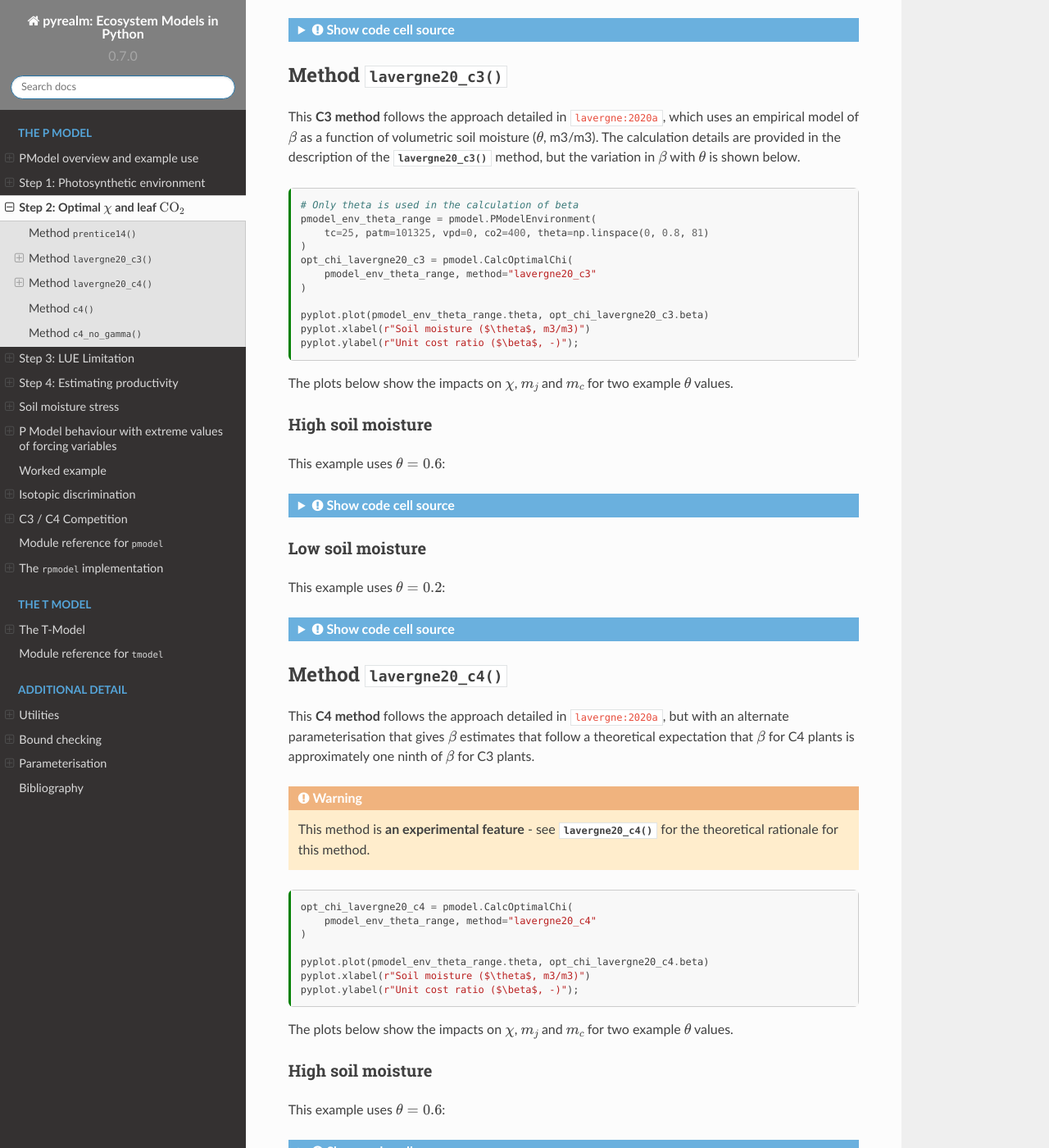
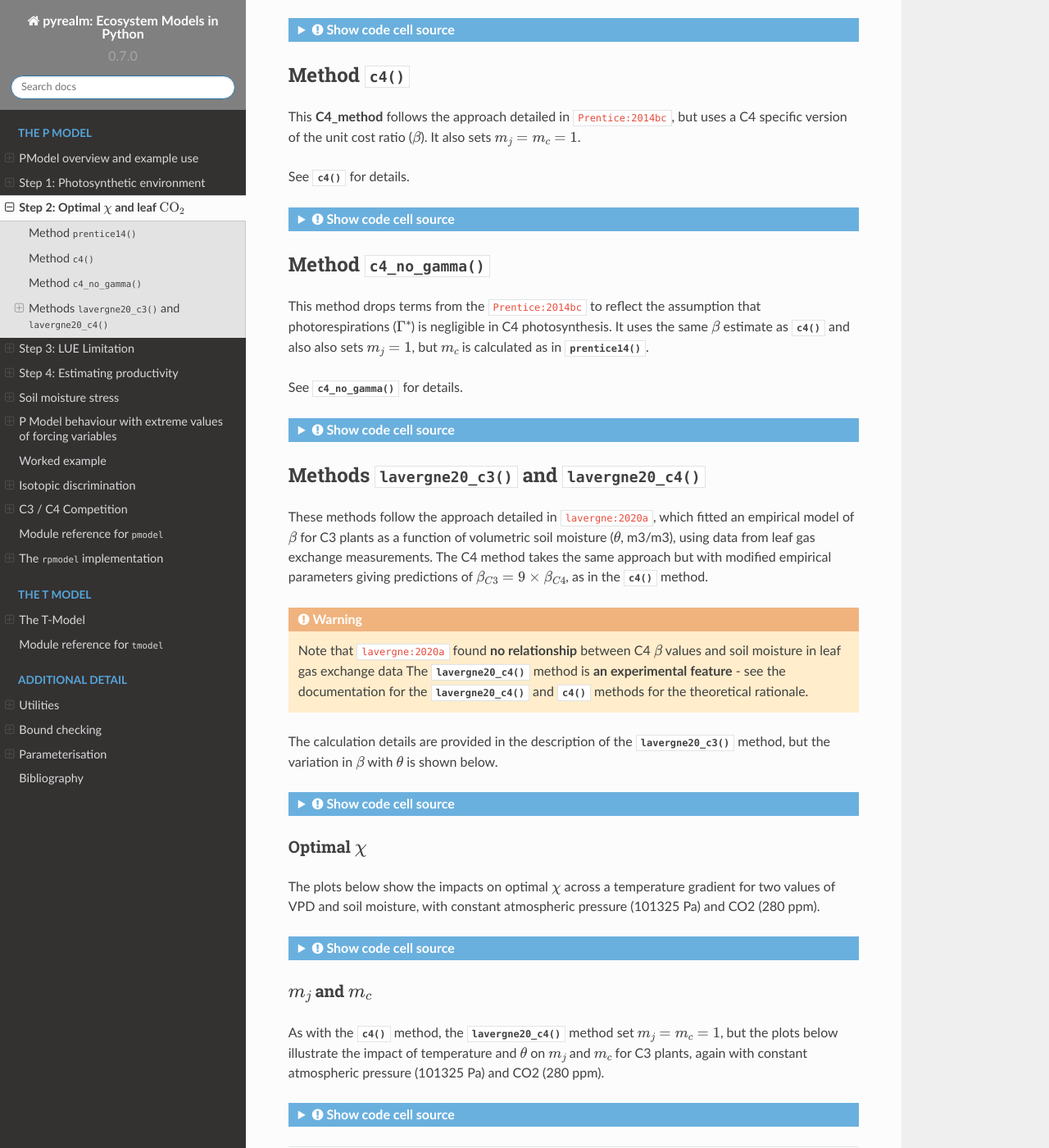
Before and after one commit to ImperialCollegeLondon/pyrealm, a Sphinx documentation site: the page built from source/pmodel/optimal_chi.md, in a window 1280 px wide and 1400 px high, scrolled down 608 px. Shown: the whole window at 82% size. Built offline with Sphinx 7.4.7 and the Read the Docs theme 2.0.0, drawn with Linux system fonts in a browser that asks for light colours; cross-references to code outside the pages are shown as plain code; some of the changed lines change nothing that is shown; some of the changed text lies outside the part shown.

Commit message:
Rejig of lavergne methods in optimal_chi.md to focus on theta effects

````diff
--- a/source/pmodel/optimal_chi.md
+++ b/source/pmodel/optimal_chi.md
@@ -164,112 +164,6 @@ pmodel_c3 = pmodel.PModel(pmodel_env, method_optchi="prentice14")
 plot_opt_chi(pmodel_c3)
 ```
 
-## Method {meth}`~pyrealm.pmodel.CalcOptimalChi.lavergne20_c3`
-
-This **C3 method** follows the approach detailed in {cite}`lavergne:2020a`, which uses
-an empirical model of $\beta$ as a function of volumetric soil moisture ($\theta$,
-m3/m3). The calculation details are provided in the description of the
-{meth}`~pyrealm.pmodel.CalcOptimalChi.lavergne20_c3` method, but the variation in
-$\beta$ with $\theta$ is shown below.
-
-```{code-cell}
-# Only theta is used in the calculation of beta
-pmodel_env_theta_range = pmodel.PModelEnvironment(
-    tc=25, patm=101325, vpd=0, co2=400, theta=np.linspace(0, 0.8, 81)
-)
-opt_chi_lavergne20_c3 = pmodel.CalcOptimalChi(
-    pmodel_env_theta_range, method="lavergne20_c3"
-)
-
-pyplot.plot(pmodel_env_theta_range.theta, opt_chi_lavergne20_c3.beta)
-pyplot.xlabel(r"Soil moisture ($\theta$, m3/m3)")
-pyplot.ylabel(r"Unit cost ratio ($\beta$, -)");
-```
-
-The plots below show the impacts on $\chi$, $m_j$ and $m_c$ for two example $\theta$
-values.
-
-### High soil moisture
-
-This example uses $\theta = 0.6$:
-
-```{code-cell}
-:tags: [hide-input]
-pmodel_env_th06 = pmodel.PModelEnvironment(
-    tc=tc_4d, patm=patm_4d, vpd=vpd_4d, co2=co2_4d, theta=0.6
-)
-# Run the P Model and plot predictions
-pmodel_lav_th06 = pmodel.PModel(pmodel_env_th06, method_optchi="lavergne20_c3")
-plot_opt_chi(pmodel_lav_th06)
-```
-
-### Low soil moisture
-
-This example uses $\theta = 0.2$:
-
-```{code-cell}
-:tags: [hide-input]
-pmodel_env_th02 = pmodel.PModelEnvironment(
-    tc=tc_4d, patm=patm_4d, vpd=vpd_4d, co2=co2_4d, theta=0.2
-)
-# Run the P Model and plot predictions
-pmodel_lav_th02 = pmodel.PModel(pmodel_env_th02, method_optchi="lavergne20_c3")
-plot_opt_chi(pmodel_lav_th02)
-```
-
-## Method {meth}`~pyrealm.pmodel.CalcOptimalChi.lavergne20_c4`
-
-This **C4 method** follows the approach detailed in {cite}`lavergne:2020a`, but with an
-alternate parameterisation that gives $\beta$ estimates that follow a theoretical
-expectation that $\beta$ for C4 plants is approximately one ninth of $\beta$ for C3
-plants.
-
-```{warning}
-This method is **an experimental feature** - see
-{meth}`~pyrealm.pmodel.CalcOptimalChi.lavergne20_c4` for the theoretical rationale for
-this method.
-```
-
-```{code-cell}
-opt_chi_lavergne20_c4 = pmodel.CalcOptimalChi(
-    pmodel_env_theta_range, method="lavergne20_c4"
-)
-
-pyplot.plot(pmodel_env_theta_range.theta, opt_chi_lavergne20_c4.beta)
-pyplot.xlabel(r"Soil moisture ($\theta$, m3/m3)")
-pyplot.ylabel(r"Unit cost ratio ($\beta$, -)");
-```
-
-The plots below show the impacts on $\chi$, $m_j$ and $m_c$ for two example $\theta$
-values.
-
-### High soil moisture
-
-This example uses $\theta = 0.6$:
-
-```{code-cell}
-:tags: [hide-input]
-pmodel_env_th06 = pmodel.PModelEnvironment(
-    tc=tc_4d, patm=patm_4d, vpd=vpd_4d, co2=co2_4d, theta=0.6
-)
-# Run the P Model and plot predictions
-pmodel_lav_th06 = pmodel.PModel(pmodel_env_th06, method_optchi="lavergne20_c4")
-plot_opt_chi(pmodel_lav_th06)
-```
-
-### Low soil moisture
-
-This example uses $\theta = 0.2$:
-
-```{code-cell}
-:tags: [hide-input]
-pmodel_env_th02 = pmodel.PModelEnvironment(
-    tc=tc_4d, patm=patm_4d, vpd=vpd_4d, co2=co2_4d, theta=0.2
-)
-# Run the P Model and plot predictions
-pmodel_lav_th02 = pmodel.PModel(pmodel_env_th02, method_optchi="lavergne20_c4")
-plot_opt_chi(pmodel_lav_th02)
-```
 
 ## Method {meth}`~pyrealm.pmodel.CalcOptimalChi.c4`
 
@@ -293,7 +187,7 @@ This method drops terms from the {cite}`Prentice:2014bc` to reflect the
 assumption that photorespirations ($\Gamma^\ast$) is negligible in C4
 photosynthesis. It uses the same $\beta$ estimate as
 {meth}`~pyrealm.pmodel.CalcOptimalChi.c4` and also also sets $m_j = 1$, but
-$m_c$ is calculated.
+$m_c$ is calculated as in {meth}`~pyrealm.pmodel.CalcOptimalChi.prentice14`.
 
 See {meth}`~pyrealm.pmodel.CalcOptimalChi.c4_no_gamma` for details.
 
@@ -304,3 +198,167 @@ See {meth}`~pyrealm.pmodel.CalcOptimalChi.c4_no_gamma` for details.
 pmodel_c4 = pmodel.PModel(pmodel_env, method_optchi="c4_no_gamma")
 plot_opt_chi(pmodel_c4)
 ```
+
+## Methods {meth}`~pyrealm.pmodel.CalcOptimalChi.lavergne20_c3` and {meth}`~pyrealm.pmodel.CalcOptimalChi.lavergne20_c4`
+
+These methods follow the approach detailed in {cite}`lavergne:2020a`, which fitted
+an empirical model of $\beta$ for C3 plants as a function of volumetric soil moisture
+($\theta$, m3/m3), using data from leaf gas exchange measurements. The C4 method takes
+the same approach but with modified empirical parameters giving predictions of
+$\beta_{C3} = 9 \times \beta_{C4}$, as in the {meth}`~pyrealm.pmodel.CalcOptimalChi.c4`
+method.
+
+```{warning}
+Note that {cite}`lavergne:2020a` found **no relationship** between C4 $\beta$
+values and soil moisture in leaf gas exchange data  The
+{meth}`~pyrealm.pmodel.CalcOptimalChi.lavergne20_c4` method is **an experimental
+feature** - see the documentation for the
+{meth}`~pyrealm.pmodel.CalcOptimalChi.lavergne20_c4` and
+{meth}`~pyrealm.pmodel.CalcOptimalChi.c4` methods for the theoretical rationale.
+```
+
+The calculation details are provided in the description of the
+{meth}`~pyrealm.pmodel.CalcOptimalChi.lavergne20_c3` method, but the variation in
+$\beta$ with $\theta$ is shown below.
+
+```{code-cell}
+:tags: [hide-input]
+
+# Only theta is used in the calculation of beta
+pmodel_env_theta_range = pmodel.PModelEnvironment(
+    tc=25, patm=101325, vpd=0, co2=400, theta=np.linspace(0, 0.8, 81)
+)
+opt_chi_lavergne20_c3 = pmodel.CalcOptimalChi(
+    pmodel_env_theta_range, method="lavergne20_c3"
+)
+opt_chi_lavergne20_c4 = pmodel.CalcOptimalChi(
+    pmodel_env_theta_range, method="lavergne20_c4"
+)
+# Plot the predictions
+fig, ax1 = pyplot.subplots(1, 1, figsize=(6, 4))
+ax1.plot(pmodel_env_theta_range.theta, opt_chi_lavergne20_c4.beta, label="C3")
+ax1.plot(pmodel_env_theta_range.theta, opt_chi_lavergne20_c3.beta, label="C4")
+ax1.set_xlabel(r"Soil moisture ($\theta$, m3/m3)")
+ax1.set_ylabel(r"Unit cost ratio ($\beta$, -)")
+ax1.legend()
+pyplot.tight_layout()
+```
+
+### Optimal $\chi$
+
+The plots below show the impacts on optimal $\chi$ across a temperature gradient for two
+values of VPD and soil moisture, with constant atmospheric pressure (101325 Pa) and CO2
+(280 ppm).
+
+```{code-cell}
+:tags: [hide-input]
+
+# Environments with high and low soil moisture
+theta_hi = 0.6
+theta_lo = 0.1
+pmodel_env_hi = pmodel.PModelEnvironment(
+    tc=tc_4d, patm=101325, vpd=vpd_4d, co2=co2_4d, theta=theta_hi
+)
+pmodel_env_lo = pmodel.PModelEnvironment(
+    tc=tc_4d, patm=patm_4d, vpd=vpd_4d, co2=co2_4d, theta=theta_lo
+)
+
+# Run the P Model and plot predictions
+chi_lavc3_hi = pmodel.CalcOptimalChi(pmodel_env_hi, method="lavergne20_c3")
+chi_lavc4_hi = pmodel.CalcOptimalChi(pmodel_env_hi, method="lavergne20_c4")
+chi_lavc3_lo = pmodel.CalcOptimalChi(pmodel_env_lo, method="lavergne20_c3")
+chi_lavc4_lo = pmodel.CalcOptimalChi(pmodel_env_lo, method="lavergne20_c4")
+
+fig, (ax1, ax2) = pyplot.subplots(1, 2, figsize=(10, 5), sharey=True)
+
+ax1.plot(
+    tc_1d,
+    chi_lavc3_hi.chi[0, :, 0, 0],
+    "b-",
+    label=f"VPD = {vpd_1d[0]}, theta={theta_hi}",
+)
+ax1.plot(
+    tc_1d,
+    chi_lavc3_hi.chi[0, :, 1, 0],
+    "b--",
+    label=f"VPD = {vpd_1d[1]}, theta={theta_hi}",
+)
+ax1.plot(
+    tc_1d,
+    chi_lavc3_lo.chi[0, :, 0, 0],
+    "r-",
+    label=f"VPD = {vpd_1d[0]}, theta={theta_lo}",
+)
+ax1.plot(
+    tc_1d,
+    chi_lavc3_lo.chi[0, :, 1, 0],
+    "r--",
+    label=f"VPD = {vpd_1d[1]}, theta={theta_lo}",
+)
+ax1.set_title(f"C3 plants (`lavergne20_c3`)")
+ax1.set_ylabel(r"Optimal $\chi$")
+ax1.set_xlabel("Temperature (°C)")
+ax1.legend(frameon=False)
+
+ax2.plot(tc_1d, chi_lavc4_hi.chi[0, :, 0, 0], "b-")
+ax2.plot(tc_1d, chi_lavc4_hi.chi[0, :, 1, 0], "b--")
+ax2.plot(tc_1d, chi_lavc4_lo.chi[0, :, 0, 0], "r-")
+ax2.plot(tc_1d, chi_lavc4_lo.chi[0, :, 1, 0], "r--")
+ax2.set_title(f"C4 plants (`lavergne20_c4`)")
+ax2.set_xlabel("Temperature (°C)")
+
+pyplot.tight_layout()
+```
+
+### $m_j$ and $m_c$
+
+As with the {meth}`~pyrealm.pmodel.CalcOptimalChi.c4` method, the
+{meth}`~pyrealm.pmodel.CalcOptimalChi.lavergne20_c4` method set $m_j=m_c=1$, but the
+plots below illustrate the impact of temperature and  $\theta$ on  $m_j$ and $m_c$ for
+C3 plants, again with constant atmospheric pressure (101325 Pa) and CO2
+(280 ppm).
+
+```{code-cell}
+:tags: [hide-input]
+
+fig, (ax1, ax2) = pyplot.subplots(1, 2, figsize=(10, 5), sharey=False)
+
+ax1.plot(
+    tc_1d,
+    chi_lavc3_hi.mj[0, :, 0, 0],
+    "b-",
+    label=f"VPD = {vpd_1d[0]}, theta={theta_hi}",
+)
+ax1.plot(
+    tc_1d,
+    chi_lavc3_hi.mj[0, :, 1, 0],
+    "b--",
+    label=f"VPD = {vpd_1d[1]}, theta={theta_hi}",
+)
+ax1.plot(
+    tc_1d,
+    chi_lavc3_lo.mj[0, :, 0, 0],
+    "r-",
+    label=f"VPD = {vpd_1d[0]}, theta={theta_lo}",
+)
+ax1.plot(
+    tc_1d,
+    chi_lavc3_lo.mj[0, :, 1, 0],
+    "r--",
+    label=f"VPD = {vpd_1d[1]}, theta={theta_lo}",
+)
+ax1.set_title(f"Variation in $m_j$ for C3 plants (`lavergne20_c3`)")
+ax1.set_ylabel(r"$m_j$")
+ax1.set_xlabel("Temperature (°C)")
+ax1.legend(frameon=False)
+
+ax2.plot(tc_1d, chi_lavc3_hi.mc[0, :, 0, 0], "b-")
+ax2.plot(tc_1d, chi_lavc3_hi.mc[0, :, 1, 0], "b--")
+ax2.plot(tc_1d, chi_lavc3_lo.mc[0, :, 0, 0], "r-")
+ax2.plot(tc_1d, chi_lavc3_lo.mc[0, :, 1, 0], "r--")
+ax2.set_title(f"Variation in $m_c$ for C3 plants (`lavergne20_c3`)")
+ax2.set_ylabel(r"$m_c$")
+ax2.set_xlabel("Temperature (°C)")
+
+pyplot.tight_layout()
+```
````
